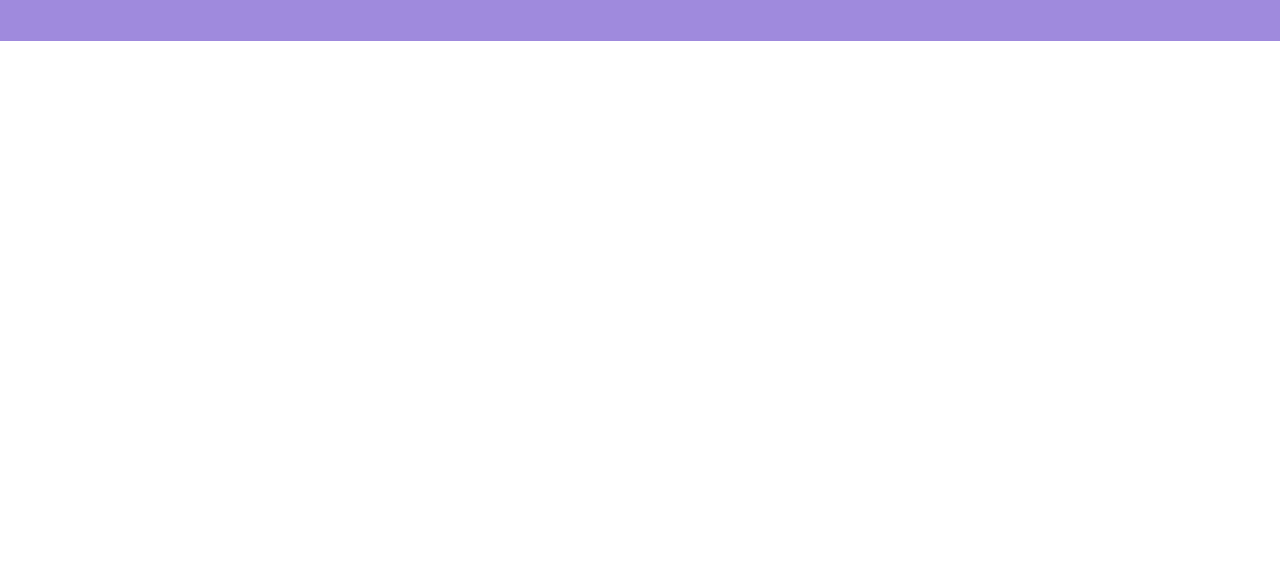
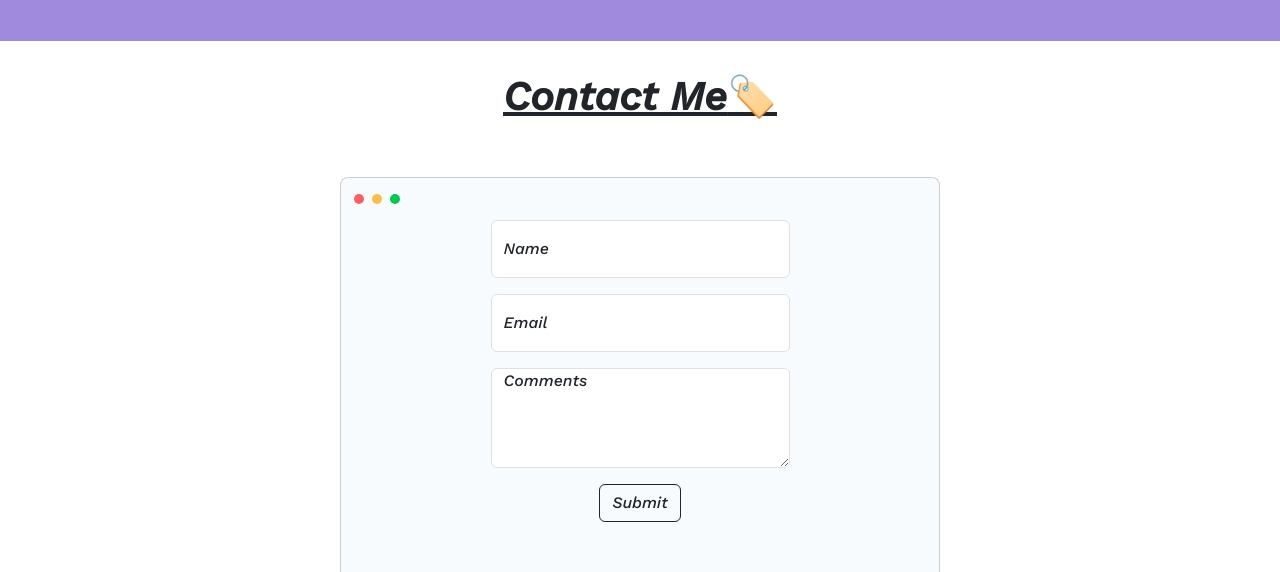
Before and after one commit to TaysWeb/portfolio_vue, a Vue app: page /contact in a window 1280 px wide. Shown: the part 193-765 px from the top of the page. Built offline with nearby package versions, Linux system fonts and the light colour scheme.

Commit message:
contact done

```diff
--- a/src/views/contactView.vue
+++ b/src/views/contactView.vue
@@ -1,3 +1,104 @@
 <template>
+  <div class="container py-3">
 
+    <div class="row justify-content-center py-2 mt-2" >
+      <div class="col-lg-8">
+          <div class="section-title text-center">
+            <h3 class="fw-bold mb-5 fs-1 text-decoration-underline">Contact Me<span>🏷️</span> </h3>
+          </div>
+      </div>
+    </div>
+    <div class="container">
+        <div class="card">
+  <div class="tools">
+    <div class="circle">
+      <span class="red box"></span>
+    </div>
+    <div class="circle">
+      <span class="yellow box"></span>
+    </div>
+    <div class="circle">
+      <span class="green box"></span>
+    </div>
+  </div>
+  <div class="card-content">
+
+    <form
+  action="https://formspree.io/f/xgebrryz"
+  method="POST" >
+
+    <div class="form-floating mb-3 col-md-6 m-auto">
+  <input type="Name" class="form-control" id="floatingInput validationCustomName" placeholder="eg.Jane Doe" name="name"  required>
+  <label for="floatingInput validationCustomName">Name</label>
+
+</div>
+<div class="form-floating col-md-6  m-auto">
+  <input type="Email" class="form-control" id="floatingEmail validationEmail" placeholder="name@example.com" name="Email"  required>
+  <label for="floatingEmail validationEmail">Email</label>
+</div>
+<div class="form-floating col-md-6 py-3  m-auto">
+  <textarea class="form-control" placeholder="Leave a comment here" id="floatingTextarea2" name="Comment" style="height: 100px"></textarea>
+  <label for="floatingTextarea2">Comments</label>
+</div>
+<div class="col-auto">
+    <button type="submit" class="btn btn-outline-dark">Submit</button>
+  </div>
+  </form>
+</div>
+</div>
+</div>
+</div>
+
+
+     <EndComp/>
 </template>
+
+<script>
+import EndComp from '../components/footer-comp'
+export default {
+    name: 'Contact',
+    components :{EndComp}
+}
+</script>
+<style>
+.card {
+ width: 600px;
+ height: 550px;
+ margin: 0 auto;
+ background-color: #F8FBFE;
+ border-radius: 8px;
+ z-index: 1;
+}
+
+.tools {
+ display: flex;
+ align-items: center;
+ padding: 9px;
+}
+
+.circle {
+ padding: 0 4px;
+}
+
+.box {
+ display: inline-block;
+ align-items: center;
+ width: 10px;
+ height: 10px;
+ padding: 1px;
+ border-radius: 50%;
+}
+
+.red {
+ background-color: #ff605c;
+}
+
+.yellow {
+ background-color: #ffbd44;
+}
+
+.green {
+ background-color: #00ca4e;
+}
+
+</style>
```
